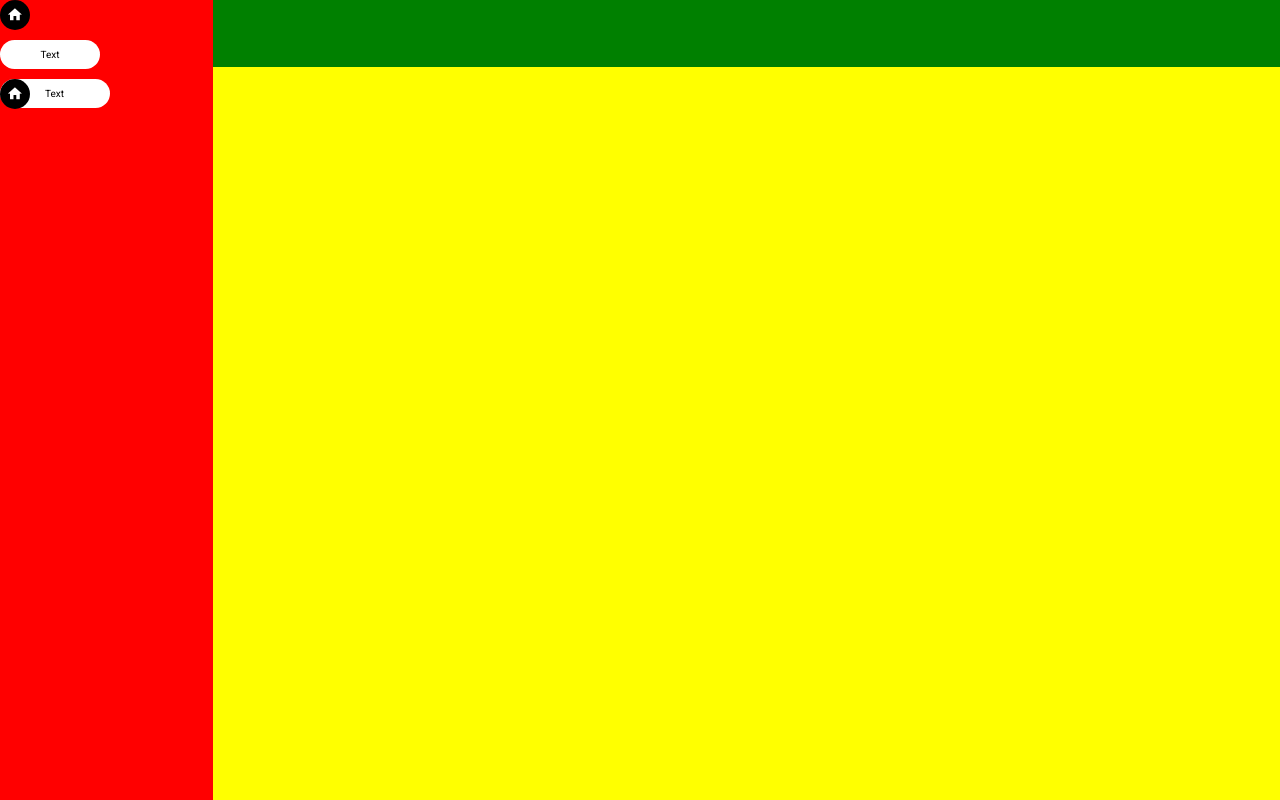
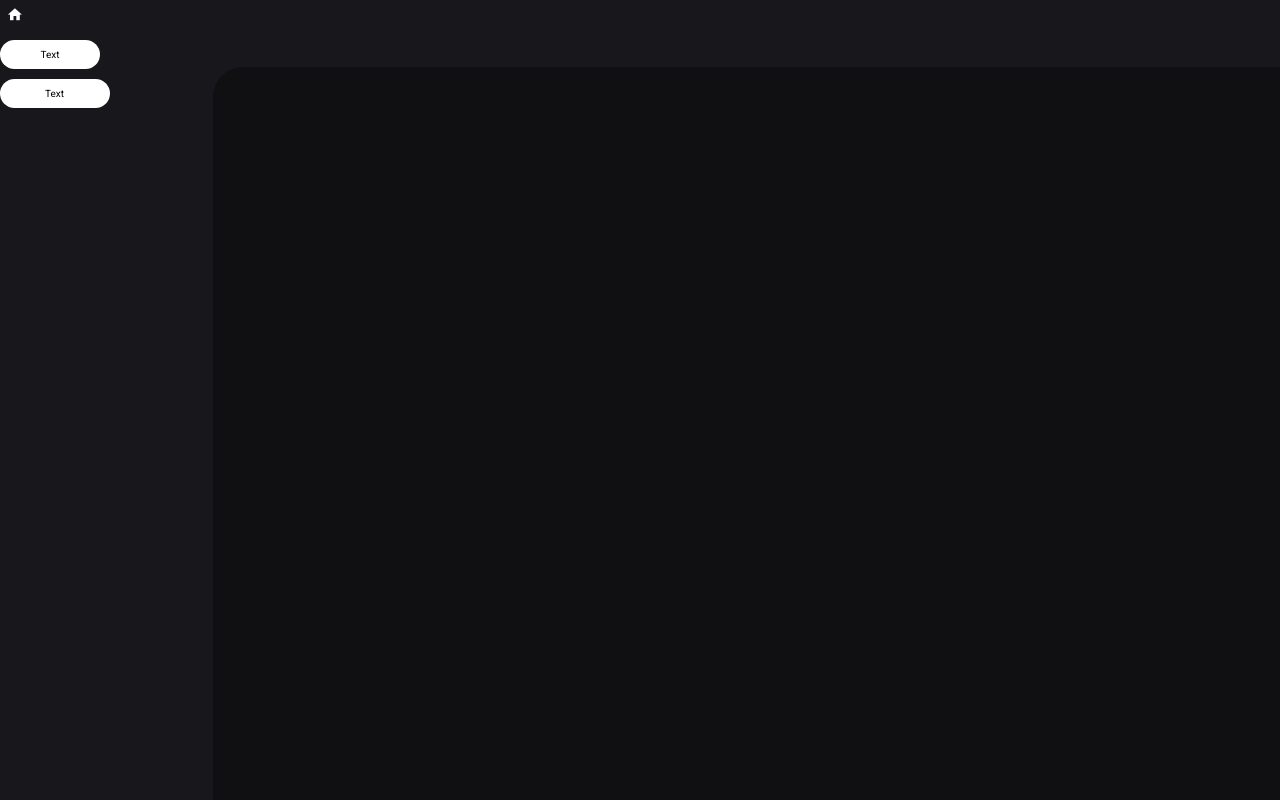
Before and after one commit to LucaArisci/Flying_Food, an Angular app: page / in a window 1280 px wide. Built offline with nearby package versions, Linux system fonts and the light colour scheme.

Commit message:
feat: implementing first colour schema

```diff
--- a/src/app/app.component.css
+++ b/src/app/app.component.css
@@ -1,5 +1,12 @@
+:host {
+  --backgroundDark: rgb(16, 16, 19);
+  --backgroundNormal: rgb(23, 23, 28);
+  --backgroundLight: rgb(39, 39, 47);
+  --text1: rgb(255, 255, 255);
+}
+
 .main-section {
-  background-color: blue;
+  background-color: var(--backgroundNormal);
   display: grid;
   width: 100%;
   height: 100vh;
@@ -8,7 +15,7 @@
 }
 
 .main-nav {
-  background-color: red;
+  background-color: var(--backgroundNormal);
   grid-area: 1 / 1 / 13 / 2;
   display: flex;
   flex-direction: column;
@@ -16,11 +23,13 @@
 }
 
 .secondary-nav {
-  background-color: green;
+  background-color: var(--backgroundNormal);
   grid-area: 1 / 2 / 2 / 7;
 }
 
 .content-container {
-  background-color: yellow;
+  background-color: var(--backgroundDark);
   grid-area: 2 / 2 / 13 / 7;
+  padding: 3rem;
+  border-radius: 3rem 0 0 0;
 }
--- a/src/app/shared/dynamic-button/dynamic-button.component.css
+++ b/src/app/shared/dynamic-button/dynamic-button.component.css
@@ -1,8 +1,8 @@
 .circle-button {
   width: 3rem;
   height: 3rem;
-  background-color: black;
-  color: white;
+  background-color: backgroundDark;
+  color: var(--text1);
   display: flex;
   justify-content: center;
   align-items: center;
--- a/src/styles.css
+++ b/src/styles.css
@@ -7,9 +7,16 @@
   box-sizing: border-box;
 }
 
+html,
+body {
+  height: 100%;
+}
+
 html {
   font-size: 62.5%;
 }
 
-html, body { height: 100%; }
-body { margin: 0; font-family: Roboto, "Helvetica Neue", sans-serif; }
+body {
+  margin: 0;
+  font-family: Roboto, "Helvetica Neue", sans-serif;
+}
```
